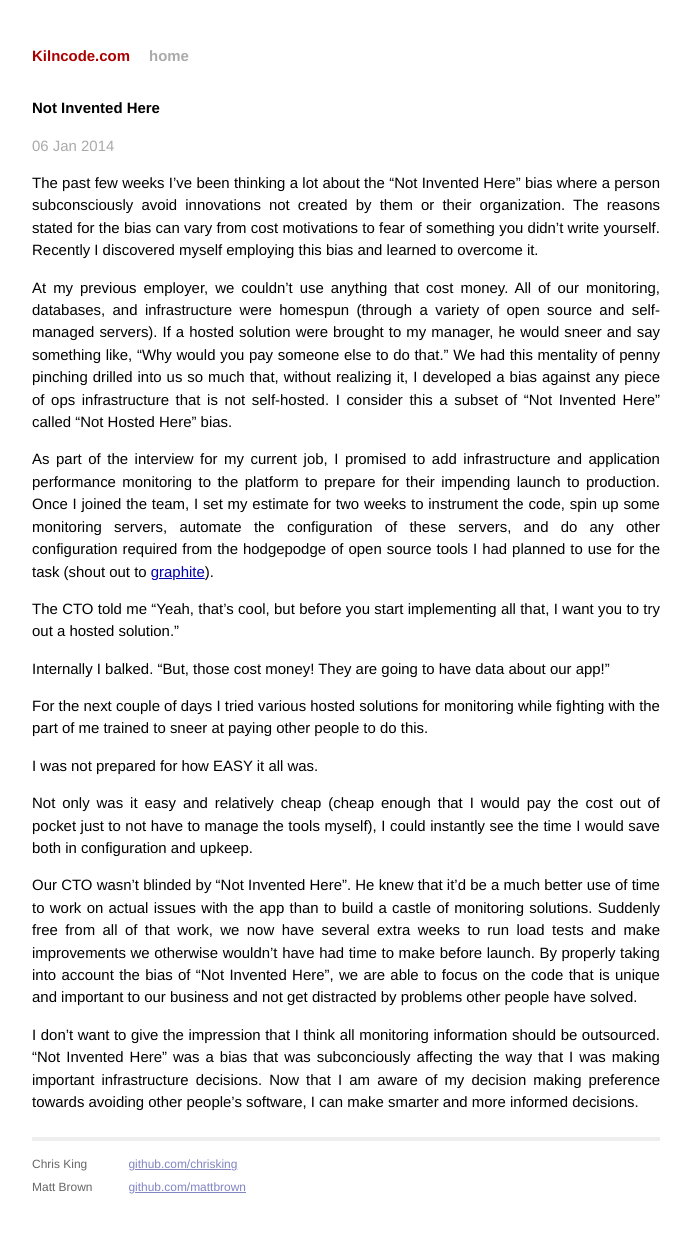
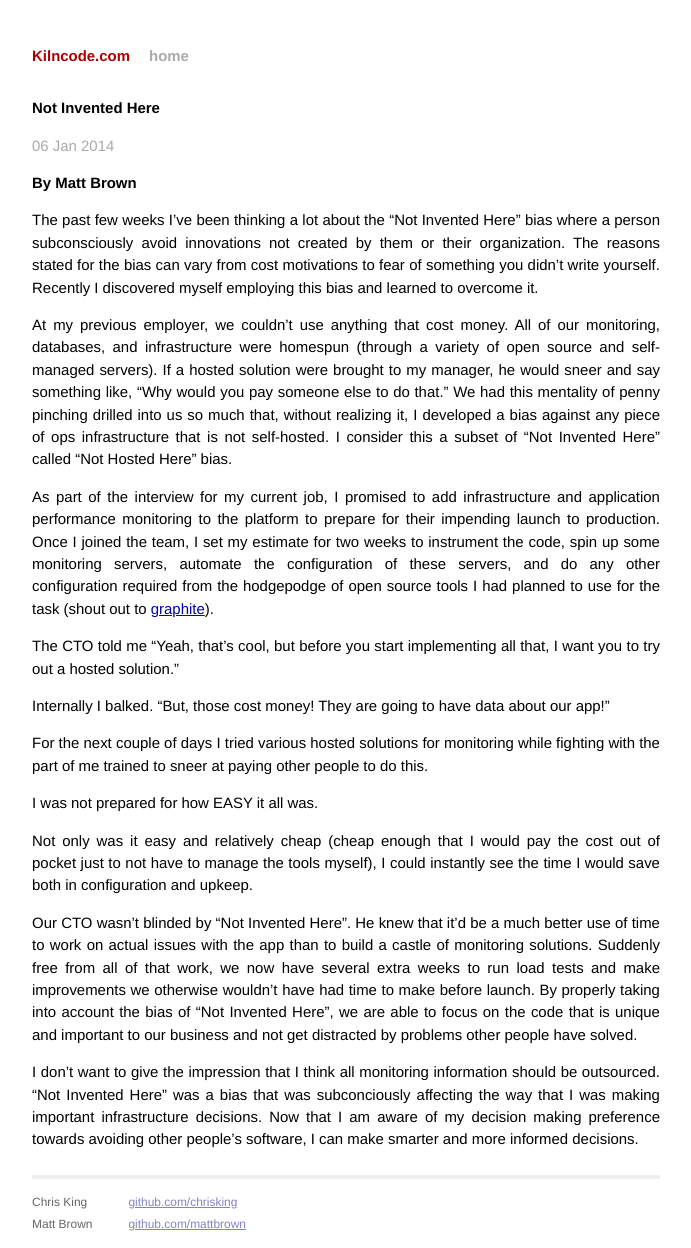
Before and after one commit to chrisking/kilncode, a Jekyll site: the page built from _posts/2014-1-6-not-invented-here.markdown, in a window 1280 px wide. Shown: the whole page, without its empty margins (294-985 px from the left). Built offline with Jekyll 4.4.1, drawn with Linux system fonts in a browser that asks for light colours; Markdown is read by kramdown in place of the engine named in the settings; before the commit the page ends 1210 px from its top, so only the background shows below that.

Commit message:
Final tweaks to post

```diff
--- a/_posts/2014-1-6-not-invented-here.markdown
+++ b/_posts/2014-1-6-not-invented-here.markdown
@@ -6,7 +6,7 @@ categories:
 author: Matt Brown
 ---
 
-
+##### By Matt Brown
 
 The past few weeks I've been thinking a lot about the "Not Invented Here" bias where a person subconsciously avoid innovations not created by them or their organization. The reasons stated for the bias can vary from cost motivations to fear of something you didn't write yourself. Recently I discovered myself employing this bias and learned to overcome it.
 
```
